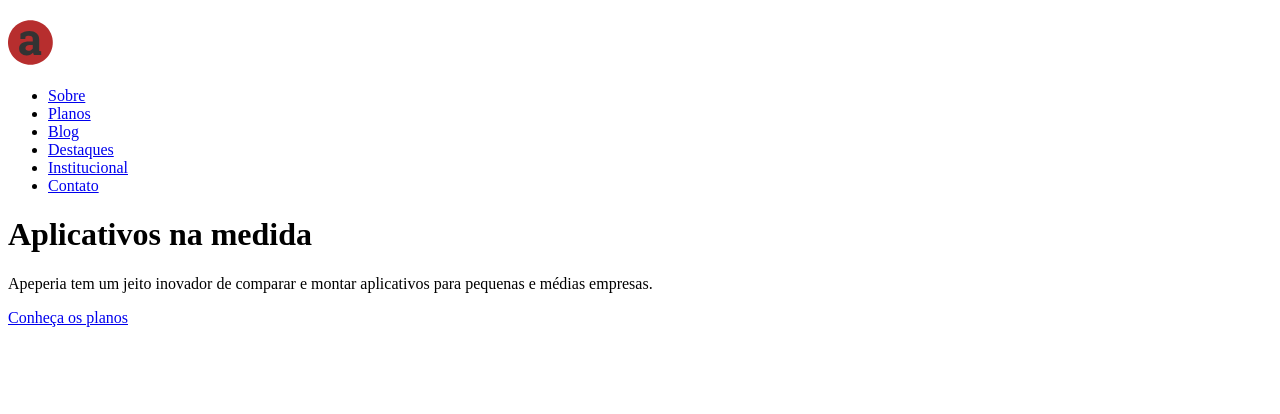
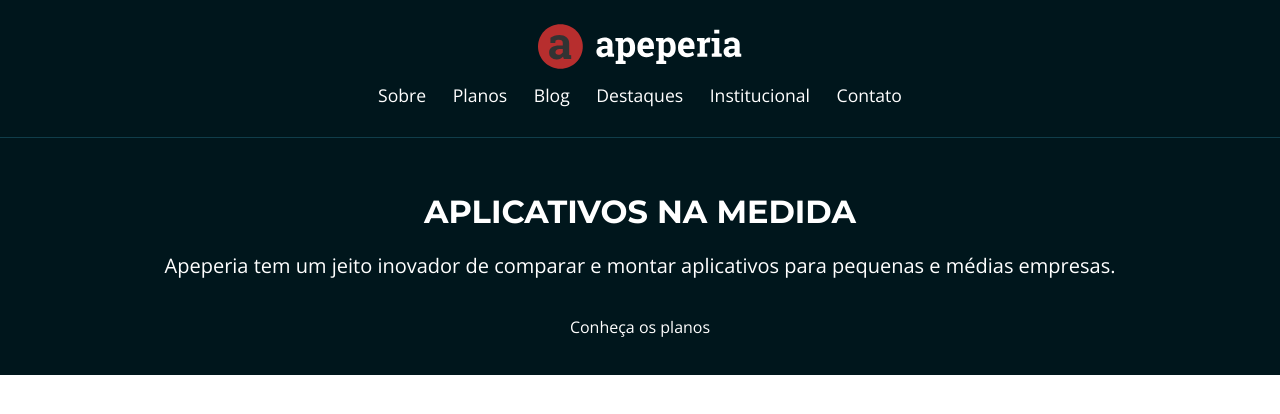
Before and after one commit to brunosabbagmachado/alura-layout-responsivo, a plain HTML site: page index.html in a window 1280 px wide. Drawn offline with nearby package versions, Linux system fonts and the light colour scheme.

Commit message:
aplicando estilos

```diff
--- /dev/null
+++ b/css/base.css
@@ -0,0 +1,3 @@
+body {
+    font-family: 'Open Sans', sans-serif;
+}
--- a/index.html
+++ b/index.html
@@ -1,27 +1,42 @@
 <!DOCTYPE html>
 <html lang="pr-br">
+
 <head>
     <meta charset="UTF-8">
+
     <title>Home | Apeperia</title>
+
+    <link rel="preconnect" href="https://fonts.googleapis.com">
+    <link rel="preconnect" href="https://fonts.gstatic.com" crossorigin>
+    <link href="https://fonts.googleapis.com/css2?family=Montserrat:wght@300;400;700&family=Open+Sans:wght@300;400;700&display=swap" rel="stylesheet">
+
+    <link href="css/reset.css" rel="stylesheet">
+    <link href="css/base.css" rel="stylesheet">
+    <link  href="css/cabecalho.css" rel="stylesheet">
+    <link  href="css/chamada.css" rel="stylesheet">
 </head>
+
 <body>
-        <header>
-            <img src="img/logo-apeperia.svg" alt="Logo da Apeperia">
-            <nav>
+    <header class="cabecalho">
+        <img src="img/logo-apeperia.svg" alt="Logo da Apeperia" class="cabecalho__logo">
+        <nav class="cabecalho__navegacao">
             <ul>
-                    <li><a href="#">Sobre</a></li>
-                    <li><a href="#">Planos</a></li>
-                    <li><a href="#">Blog</a></li>
-                    <li><a href="#">Destaques</a></li>
-                    <li><a href="#">Institucional</a></li>
-                    <li><a href="#">Contato</a></li>
+                <li class="cabecalho__link"><a href="#">Sobre</a></li>
+                <li class="cabecalho__link"><a href="#">Planos</a></li>
+                <li class="cabecalho__link"><a href="#">Blog</a></li>
+                <li class="cabecalho__link"><a href="#">Destaques</a></li>
+                <li class="cabecalho__link"><a href="#">Institucional</a></li>
+                <li class="cabecalho__link"><a href="#">Contato</a></li>
             </ul>
         </nav>
     </header>
     <main>
-            <h1>Aplicativos na medida</h1>
-            <p>Apeperia tem um jeito inovador de comparar e montar aplicativos para pequenas e médias empresas.</p>
-            <a href="#">Conheça os planos</a>
+        <section class="chamada">
+            <h1 class="chamada__titulo">Aplicativos na medida</h1>
+            <p class="chamada__texto">Apeperia tem um jeito inovador de comparar e montar aplicativos para pequenas e médias empresas.</p>
+            <a href="#" class="chamada__botao">Conheça os planos</a>
+        </section>
     </main>
 </body>
+
 </html>
```
Lines whose indentation alone changed are shown as unchanged.
